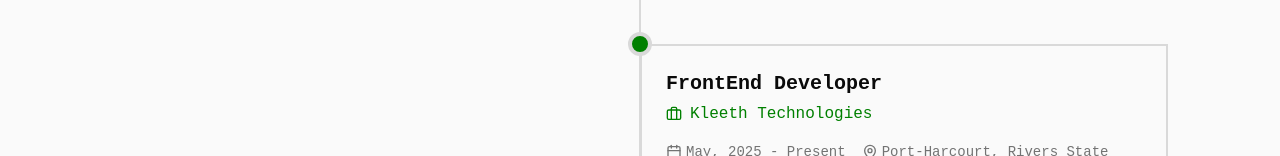
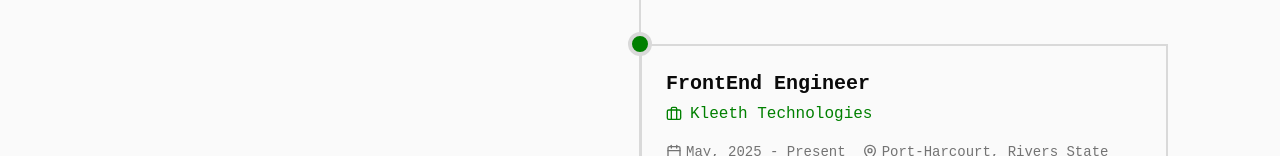
Before and after one commit to thedon-dev/PortfolioV2, a Next.js app: page / in a window 1280 px wide. Shown: the part 2644-2800 px from the top of the page. Built offline with nearby package versions, Linux system fonts and the light colour scheme; no server answers.

Commit message:
Updated Experience

```diff
--- a/src/sections/Experience.tsx
+++ b/src/sections/Experience.tsx
@@ -57,19 +57,36 @@ const Experience = () => {
     },
     {
       company: "Kleeth Technologies",
-      position: "FrontEnd Developer",
+      position: "FrontEnd Engineer",
       period: "May, 2025 - Present",
       location: "Port-Harcourt, Rivers State",
       description:
         "Led frontend development for cross-platform mobile and web applications, ensuring high-quality user experiences. Oversaw the entire deployment process, implementing and managing CI/CD pipelines to automate and accelerate application delivery.",
       technologies: [
-        "ReactJS",
         "NextJS",
         "TypeScript",
         "Tailwindcss",
         "ReactNative",
         "Expo",
         "Hostinger",
+        "Github Actions",
+      ],
+    },
+    {
+      company: "Baanza App",
+      position: "FrontEnd Engineer",
+      period: "",
+      location: "Port-Harcourt, Rivers State",
+      description:
+        "I was responsible for building and maintaining the user interface for both the web and mobile application. I developed responsive, high-performance frontends using ReactJS, Next.js, and React Native. Additionally, I handled the deployment and release processes for all applications, setting up CI/CD pipelines and managing deployments to web and mobile platforms to ensure smooth, reliable delivery.",
+      technologies: [
+        "NextJS",
+        "TypeScript",
+        "Tailwindcss",
+        "ReactNative",
+        "Expo",
+        "Nativewind",
+        "Github Actions",
       ],
     },
   ];
@@ -156,7 +173,7 @@ const Experience = () => {
           <div className="bg-retro-black text-retro-white p-8 border-4 border-retro-dark inline-block">
             <p className="font-retro lg:text-lg mb-4">
               &gt; TOTAL EXPERIENCE:{" "}
-              <span className="text-green-500">3 YEARS</span>
+              <span className="text-green-500">3 YEARS+</span>
             </p>
             <p className="retro-body text-xs lg:text-base">
               Continuously learning and evolving with technology
```
